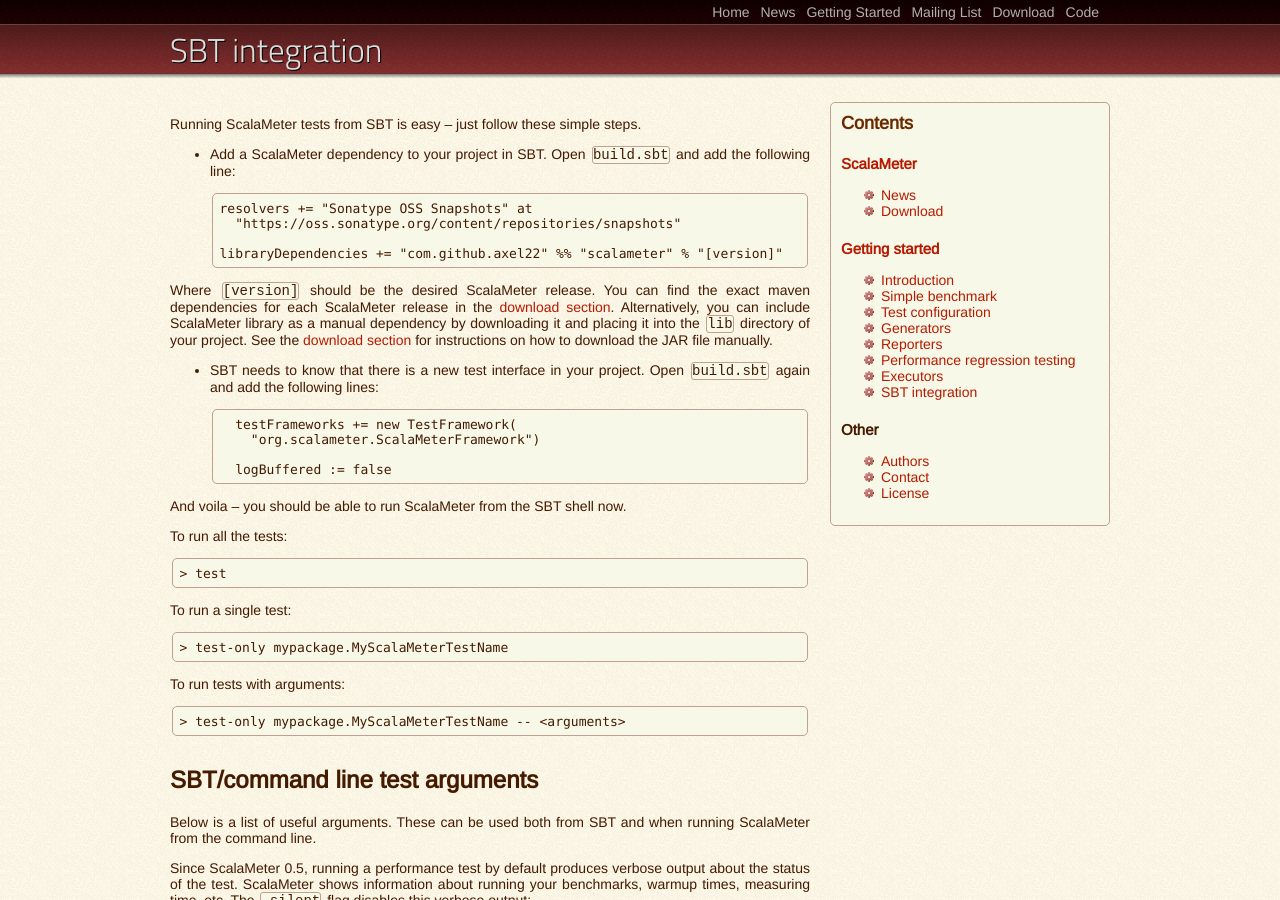
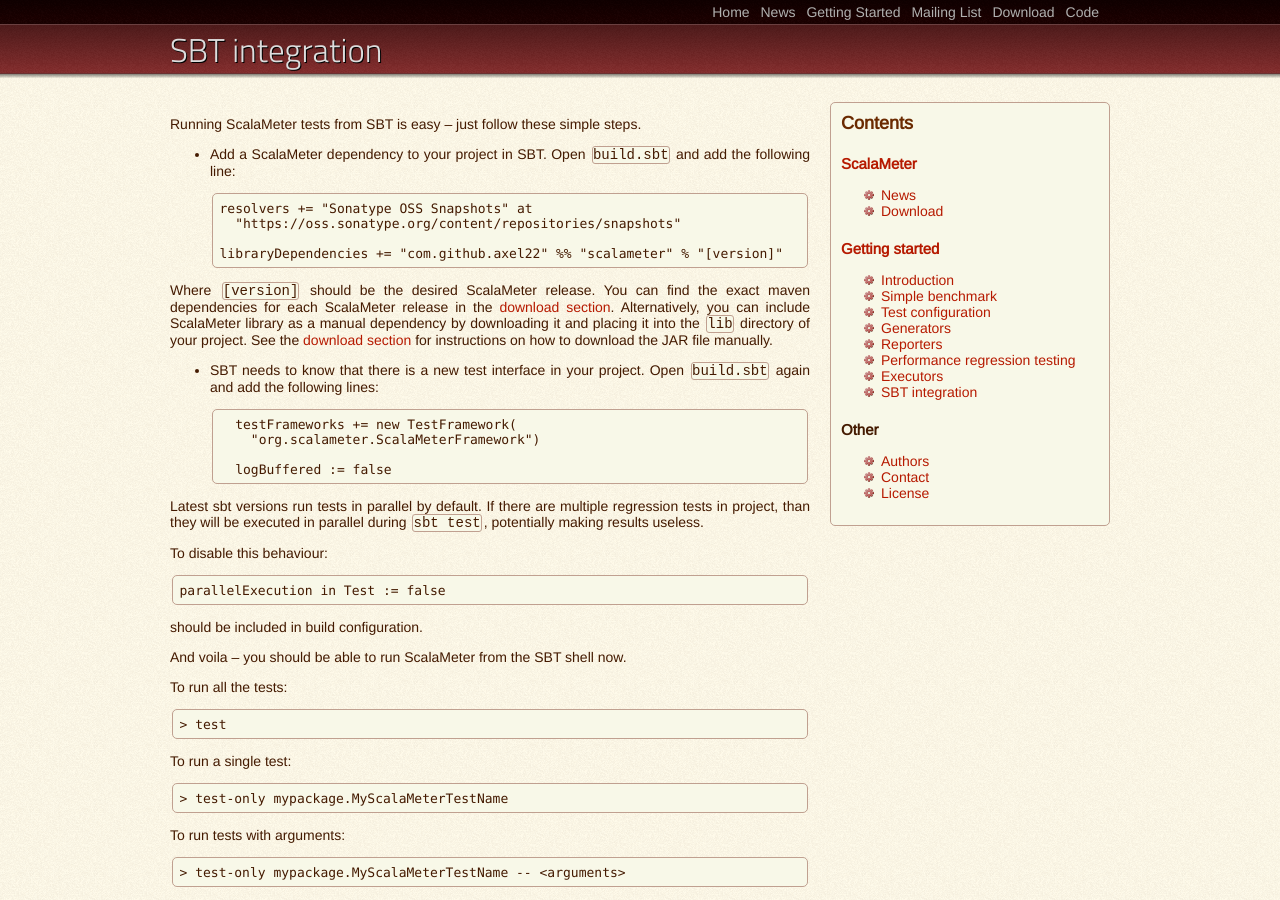
Before and after one commit to scalameter/scalameter.github.com, a Jekyll site: the page built from home/gettingstarted/sbt.md, in a window 1280 px wide and 900 px high. Built offline with Jekyll 4.4.1, drawn with Linux system fonts in a browser that asks for light colours.

Commit message:
Update sbt.md

```diff
--- a/home/gettingstarted/sbt.md
+++ b/home/gettingstarted/sbt.md
@@ -33,6 +33,15 @@ Open `build.sbt` again and add the following lines:
           "org.scalameter.ScalaMeterFramework")
 
         logBuffered := false
+
+Latest sbt versions run tests in parallel by default.
+If there are multiple regression tests in project, than they will be executed in parallel during `sbt test`, potentially making results useless.
+
+To disable this behaviour:
+
+    parallelExecution in Test := false
+
+should be included in build configuration.
 
 And voila -- you should be able to run ScalaMeter from the SBT shell now.
 
```
